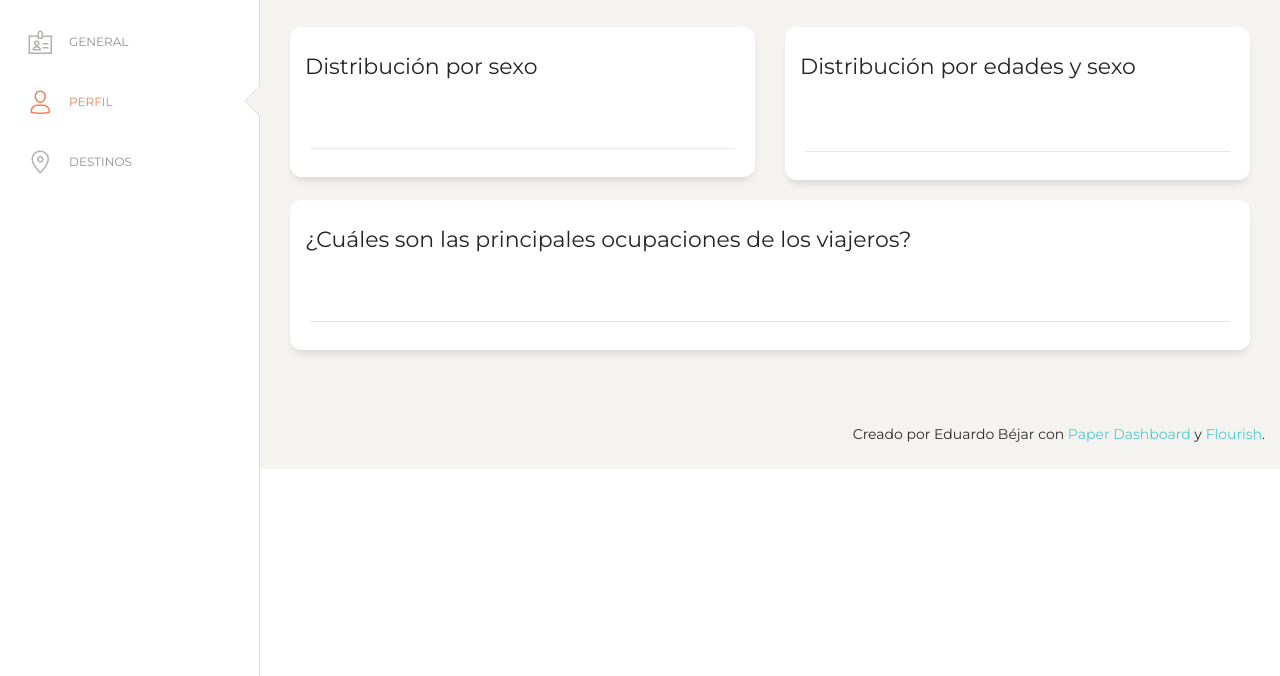
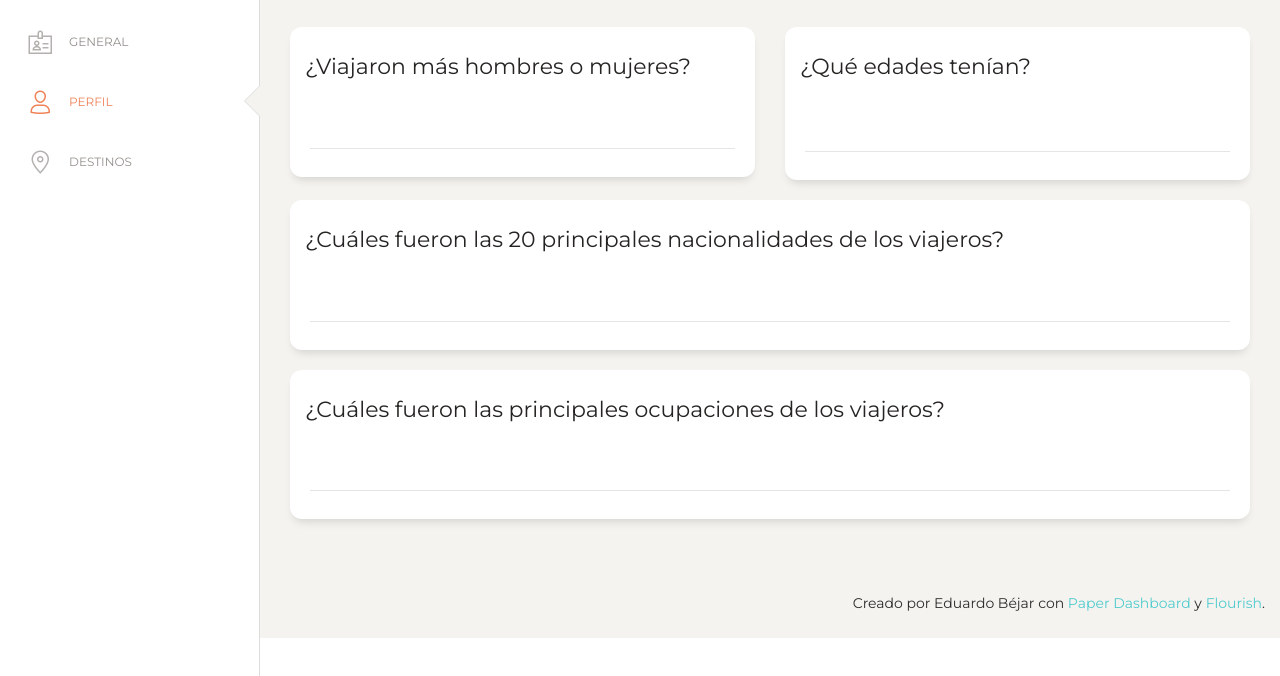
Before and after one commit to edobejar/edobejar.github.io, a plain HTML site: page visualizacion/perfil.html in a window 1280 px wide. Shown: the part 66-742 px from the top of the page. Drawn offline with Linux system fonts and the light colour scheme; a script that the page names is missing.

Commit message:
actualizaciones

```diff
--- a/visualizacion/perfil.html
+++ b/visualizacion/perfil.html
@@ -88,7 +88,7 @@
           <div class="col-md-6">
             <div class="card ">
               <div class="card-header ">
-                <h5 class="card-title">Distribución por sexo</h5>
+                <h5 class="card-title">¿Viajaron más hombres o mujeres?</h5>
               </div>
               <div class="card-body ">
                 <div class="flourish-embed flourish-chart" data-src="visualisation/8336677"><script src="https://public.flourish.studio/resources/embed.js"></script></div>
@@ -105,7 +105,7 @@
           <div class="col-md-6">
             <div class="card card-chart">
               <div class="card-header">
-                <h5 class="card-title">Distribución por edades y sexo</h5>
+                <h5 class="card-title">¿Qué edades tenían?</h5>
               </div>
               <div class="card-body">
                 <div class="flourish-embed flourish-chart" data-src="visualisation/8337849"><script src="https://public.flourish.studio/resources/embed.js"></script></div>
@@ -120,11 +120,29 @@
             </div>
           </div>
         </div>
+
+<div class="row">
+          <div class="col-md-12">
+            <div class="card ">
+              <div class="card-header ">
+                <h5 class="card-title">¿Cuáles fueron las 20 principales nacionalidades de los viajeros?</h5>
+              </div>
+              <div class="card-body ">
+<div class="flourish-embed flourish-chart" data-src="visualisation/8339480"><script src="https://public.flourish.studio/resources/embed.js"></script></div>              </div>
+              <div class="card-footer ">
+                <hr>
+                <div class="stats">
+                </div>
+              </div>
+            </div>
+          </div>
+        </div>
+
         <div class="row">
           <div class="col-md-12">
             <div class="card ">
               <div class="card-header ">
-                <h5 class="card-title">¿Cuáles son las principales ocupaciones de los viajeros?</h5>
+                <h5 class="card-title">¿Cuáles fueron las principales ocupaciones de los viajeros?</h5>
               </div>
               <div class="card-body ">
 <div class="flourish-embed flourish-table" data-src="visualisation/8338833"><script src="https://public.flourish.studio/resources/embed.js"></script></div>
```
Also changed, not shown: visualizacion/index.html (+2 -2 lines).
